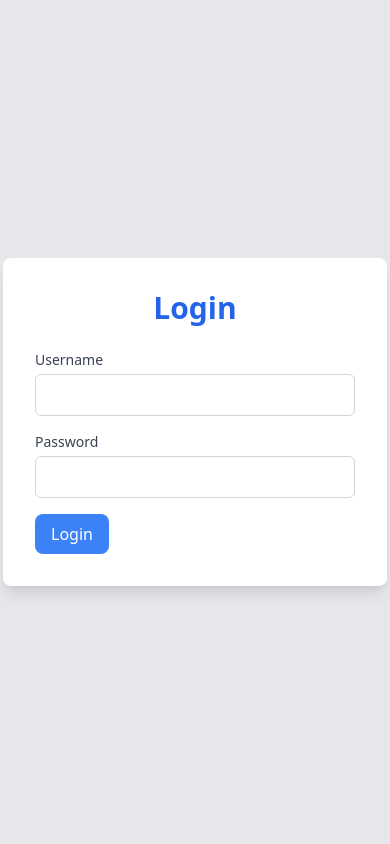
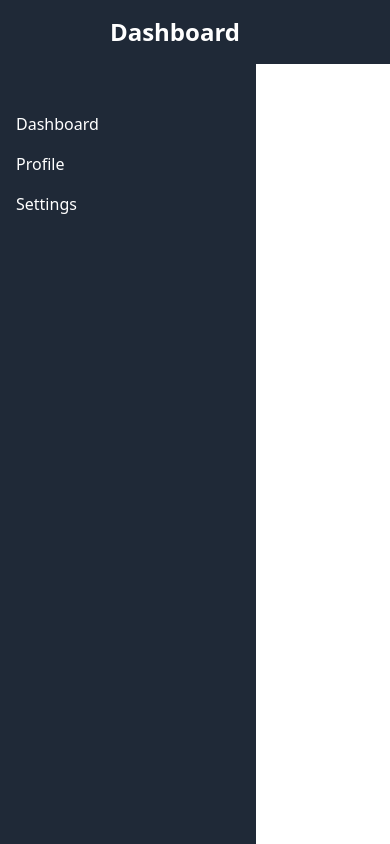
Before and after one commit to Sanduni4822/Production-Ready-Dashboard-Individual, a React (Vite) app in the folder client/: page / in a window 390 px wide. Built offline with nearby package versions, Linux system fonts and the light colour scheme.

Commit message:
feat(layout): implement responsive sidebar and navbar with layout integration

```diff
--- a/client/src/App.jsx
+++ b/client/src/App.jsx
@@ -1,11 +1,10 @@
-// src/App.jsx
 import React from 'react';
 import { BrowserRouter as Router, Routes, Route } from 'react-router-dom'; // Use Routes instead of Switch
 import Login from './pages/Login/Login';         // Import Login component
+import Layout from './components/Layout/Layout';  // Import Layout component (Sidebar + Navbar)
 // import Dashboard from './pages/Dashboard/Dashboard';  // Import Dashboard component
 // import Profile from './pages/Profile/Profile';       // Import Profile component
 // import Settings from './pages/Settings/Settings';    // Import Settings component
-// import PrivateRoute from './components/PrivateRoute'; // Import PrivateRoute to protect routes
 
 const App = () => {
   return (
@@ -14,10 +13,12 @@ const App = () => {
         {/* Public Route for Login */}
         <Route path="/login" element={<Login />} />
 
-        {/* Protected Routes for Dashboard, Profile, and Settings */}
-        {/* <Route path="/dashboard" element={<PrivateRoute><Dashboard /></PrivateRoute>} /> */}
-        {/* <Route path="/profile" element={<PrivateRoute><Profile /></PrivateRoute>} />
-        <Route path="/settings" element={<PrivateRoute><Settings /></PrivateRoute>} /> */}
+        {/* Protected Routes wrapped in Layout for Sidebar and Navbar */}
+        <Route path="/" element={<Layout />}>
+          {/* <Route path="/dashboard" element={<Dashboard />} /> */}
+          {/* <Route path="/profile" element={<Profile />} />
+          <Route path="/settings" element={<Settings />} /> */}
+        </Route>
 
         {/* Redirect to Login if no route is matched */}
         <Route path="*" element={<Login />} />
--- /dev/null
+++ b/client/src/components/Layout/Layout.jsx
@@ -0,0 +1,23 @@
+// src/components/Layout/Layout.jsx
+import React from "react";
+import Sidebar from "../Sidebar/Sidebar";  // Import Sidebar
+import Navbar from "../Navbar/Navbar";    // Import Navbar
+
+const Layout = ({ children }) => {
+  return (
+    <div className="flex">
+      {/* Sidebar */}
+      <Sidebar />
+
+      <div className="flex-1">
+        {/* Navbar */}
+        <Navbar />
+
+        {/* Main Content */}
+        <div className="p-6">{children}</div>
+      </div>
+    </div>
+  );
+};
+
+export default Layout;
--- a/client/src/components/Modal/Modal.jsx
+++ b/client/src/components/Modal/Modal.jsx
@@ -1,3 +1,4 @@
+// src/components/Modal/Modal.jsx
 import React from 'react';
 
 const Modal = ({ isOpen, onClose, children }) => {
--- /dev/null
+++ b/client/src/components/Navbar/Navbar.jsx
@@ -0,0 +1,38 @@
+// src/components/Navbar/Navbar.jsx
+import React, { useState } from 'react';
+
+const Navbar = () => {
+  const [isMenuOpen, setIsMenuOpen] = useState(false);
+
+  // Toggle mobile menu visibility
+  const toggleMenu = () => setIsMenuOpen(!isMenuOpen);
+
+  return (
+    <div className="bg-gray-800 text-white p-4 flex justify-between items-center">
+      <div className="text-2xl font-semibold">Dashboard</div>
+      <div className="lg:hidden">
+        <button
+          onClick={toggleMenu}
+          className="text-white focus:outline-none">
+          <i className={`fa ${isMenuOpen ? 'fa-times' : 'fa-bars'} text-2xl`}></i>
+        </button>
+      </div>
+      <div className="hidden lg:block">
+        <button className="bg-blue-600 hover:bg-blue-700 text-white px-4 py-2 rounded-md">
+          Log Out
+        </button>
+      </div>
+
+      {/* Mobile Menu */}
+      {isMenuOpen && (
+        <div className="lg:hidden absolute top-16 left-0 w-full bg-gray-800 text-white p-4">
+          <button className="w-full bg-blue-600 text-white py-2 rounded-md">
+            Log Out
+          </button>
+        </div>
+      )}
+    </div>
+  );
+};
+
+export default Navbar;
--- /dev/null
+++ b/client/src/components/Sidebar/Sidebar.jsx
@@ -0,0 +1,43 @@
+// src/components/Sidebar/Sidebar.jsx
+import React, { useState } from "react";
+import { Link } from "react-router-dom";  // Import Link for routing
+
+const Sidebar = () => {
+  const [isOpen, setIsOpen] = useState(true);  // State for toggling the sidebar
+
+  const toggleSidebar = () => {
+    setIsOpen(!isOpen);
+  };
+
+  return (
+    <div
+      className={`bg-gray-800 text-white ${isOpen ? "w-64" : "w-20"} transition-all duration-300 ease-in-out fixed top-0 left-0 h-full z-10`}
+    >
+      <div className="flex justify-between p-4">
+        <button
+          onClick={toggleSidebar}
+          className="text-white lg:hidden">
+          <i className={`fa ${isOpen ? 'fa-chevron-left' : 'fa-chevron-right'} text-2xl`}></i>
+        </button>
+        {isOpen && (
+          <span className="text-2xl font-bold">Dashboard</span>
+        )}
+      </div>
+      <nav className="mt-10">
+        <ul>
+          <li>
+            <Link to="/dashboard" className="block py-2 px-4 hover:bg-gray-700">Dashboard</Link>
+          </li>
+          <li>
+            <Link to="/profile" className="block py-2 px-4 hover:bg-gray-700">Profile</Link>
+          </li>
+          <li>
+            <Link to="/settings" className="block py-2 px-4 hover:bg-gray-700">Settings</Link>
+          </li>
+        </ul>
+      </nav>
+    </div>
+  );
+};
+
+export default Sidebar;
```
